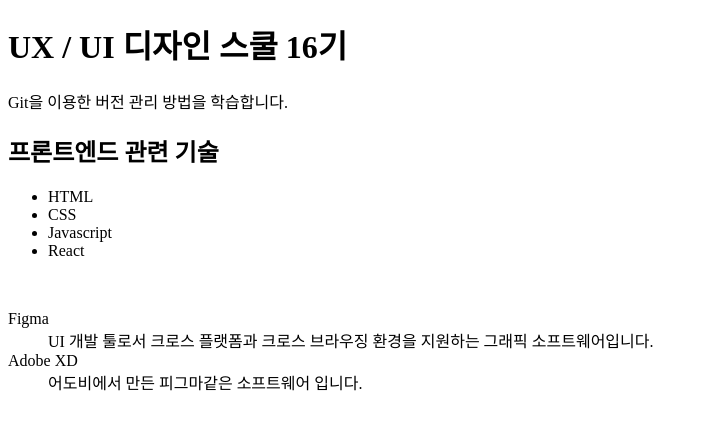
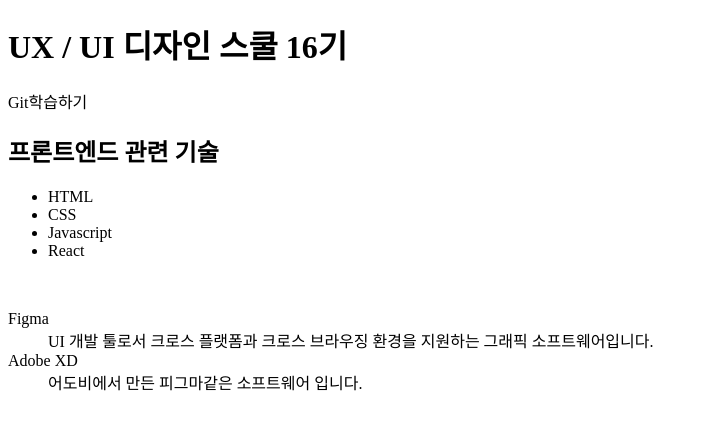
Before and after one commit to stelakimi124/UX-UI, a plain HTML site: page index.html in a window 1280 px wide. Shown: the whole page, without its empty margins (0-708 px from the left). Drawn offline with Linux system fonts and the light colour scheme.

Commit message:
Git 관련 문장을 수정하였음

```diff
--- a/index.html
+++ b/index.html
@@ -8,7 +8,7 @@
 </head>
 <body>
     <h1>UX / UI 디자인 스쿨 16기</h1>
-    <p>Git을 이용한 버전 관리 방법을 학습합니다.</p>
+    <p>Git학습하기</p>
     <h2>프론트엔드 관련 기술</h2>
     <ul>
         <li>HTML</li>
```
